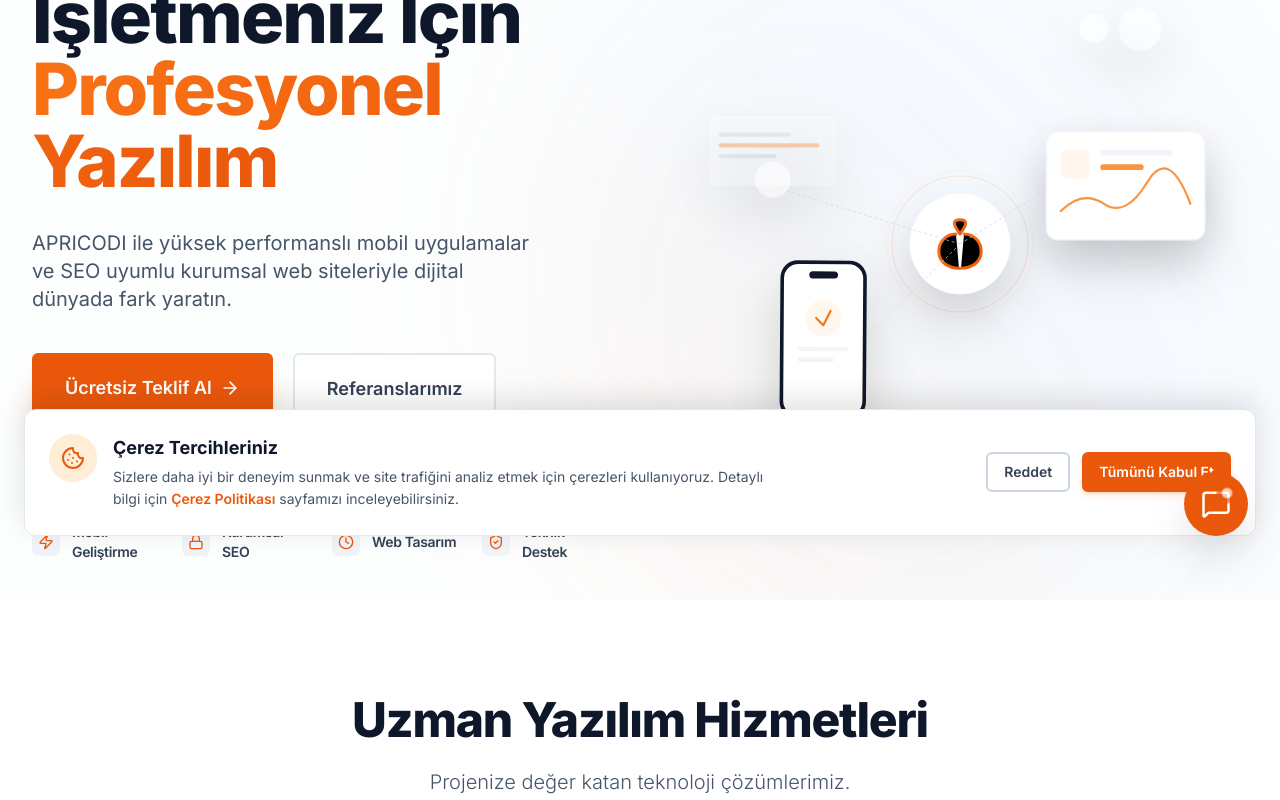
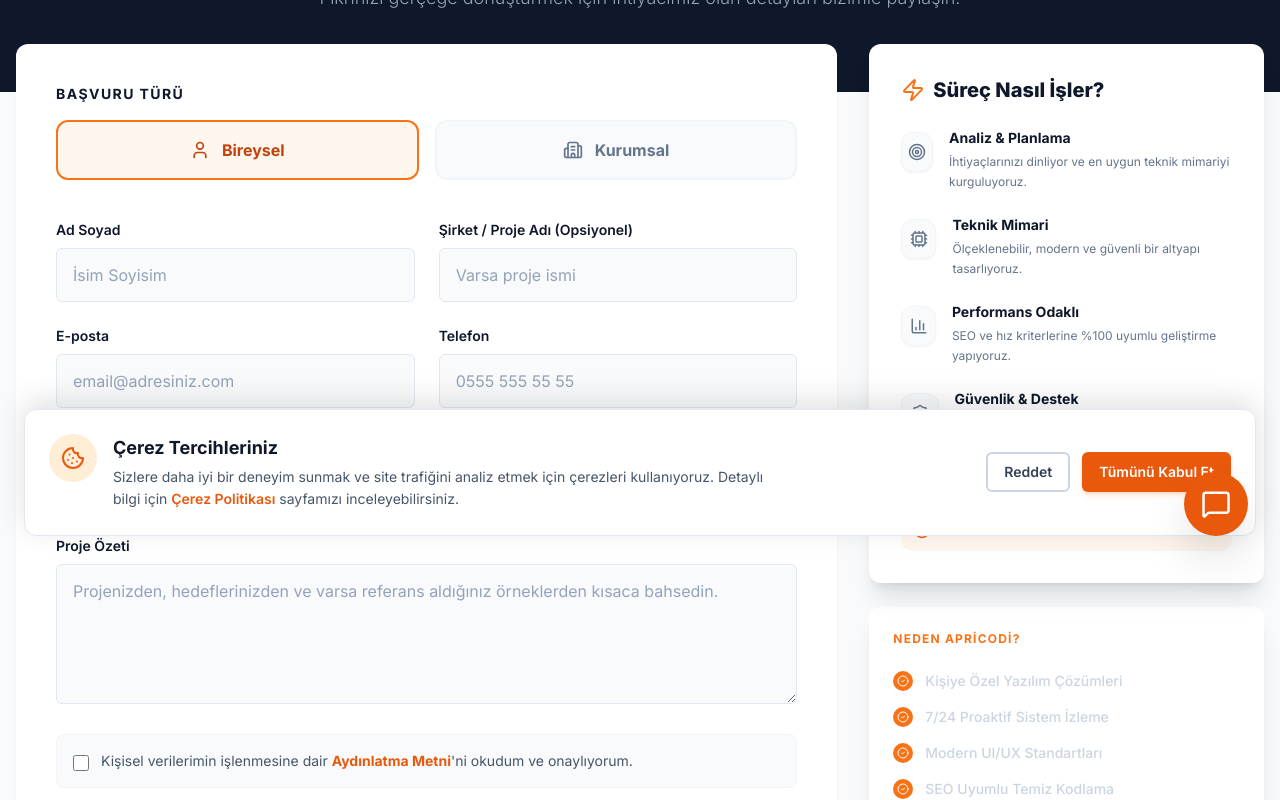
Before and after one commit to CanerKarul/Apricodi, a React (Vite) app: page /teklif-al in a window 1280 px wide. Shown: the part 240-1040 px from the top of the page. Built offline with nearby package versions, Linux system fonts and the light colour scheme.

Commit message:
feat(GetQuote): Enhance quote form and SEO
Adds customer type selection, updates default budget, and includes SEO component. Also imports necessary icons.

```diff
--- a/App.tsx
+++ b/App.tsx
@@ -1,5 +1,6 @@
+
 import React, { useEffect } from 'react';
-import { HashRouter as Router, Routes, Route, useLocation } from 'react-router-dom';
+import { BrowserRouter as Router, Routes, Route, useLocation } from 'react-router-dom';
 import { Layout } from './components/Layout';
 import { Home } from './pages/Home';
 import { Services } from './pages/Services';
@@ -24,14 +25,6 @@ const ScrollToTop = () => {
   return null;
 };
 
-// Placeholder for missing pages
-const PlaceholderPage: React.FC<{ title: string }> = ({ title }) => (
-  <div className="min-h-[60vh] flex flex-col items-center justify-center p-4 text-center">
-    <h1 className="text-4xl font-bold text-slate-900 mb-4">{title}</h1>
-    <p className="text-slate-600">Bu sayfa yapım aşamasındadır.</p>
-  </div>
-);
-
 const App: React.FC = () => {
   return (
     <Router>
@@ -52,8 +45,8 @@ const App: React.FC = () => {
           <Route path="/gonulluluk" element={<Volunteering />} />
           <Route path="/cms" element={<CMS />} />
 
-          {/* Placeholders */}
-          <Route path="/kariyer" element={<Careers />} /> {/* Redirect duplicate to same comp */}
+          {/* Aliases */}
+          <Route path="/kariyer" element={<Careers />} />
         </Routes>
       </Layout>
     </Router>
--- a/pages/GetQuote.tsx
+++ b/pages/GetQuote.tsx
@@ -1,9 +1,9 @@
 
 import React, { useState } from 'react';
-import { Card, Input, TextArea, Button, SectionHeader } from '../components/ui';
-// Added missing Cpu icon import to fix line 185 error
-import { CheckCircle2, Star, AlertCircle, Zap, ShieldCheck, Clock, BarChart3, MessageSquare, Target, Cpu } from 'lucide-react';
+import { Card, Input, TextArea, Button } from '../components/ui';
+import { CheckCircle2, AlertCircle, Zap, ShieldCheck, Clock, BarChart3, Target, Cpu, User, Building2 } from 'lucide-react';
 import { submitForm } from '../lib/submitToSheets';
+import { SEO } from '../components/SEO';
 
 export const GetQuote: React.FC = () => {
   const [loading, setLoading] = useState(false);
@@ -12,11 +12,12 @@ export const GetQuote: React.FC = () => {
 
   const [formData, setFormData] = useState({
     name: '',
+    customerType: 'Bireysel' as 'Bireysel' | 'Kurumsal',
     company: '',
     email: '',
     phone: '',
     serviceType: 'Web Geliştirme',
-    budget: '₺50.000 - ₺100.000',
+    budget: '₺15.000 - ₺30.000',
     message: '',
     kvkkConsent: false,
     companyWebsite: '' // Honeypot
@@ -31,11 +32,14 @@ export const GetQuote: React.FC = () => {
     setFormData(prev => ({ ...prev, [e.target.id]: e.target.checked }));
   };
 
+  const setCustomerType = (type: 'Bireysel' | 'Kurumsal') => {
+    setFormData(prev => ({ ...prev, customerType: type }));
+  };
+
   const handleSubmit = async (e: React.FormEvent) => {
     e.preventDefault();
     setErrorMsg(null);
 
-    // Spam Check
     if (formData.companyWebsite) {
       setSubmitted(true);
       return;
@@ -50,7 +54,8 @@ export const GetQuote: React.FC = () => {
 
     const payload = {
       name: formData.name,
-      company: formData.company,
+      customerType: formData.customerType,
+      company: formData.customerType === 'Kurumsal' ? formData.company : '-',
       email: formData.email,
       phone: formData.phone,
       serviceType: formData.serviceType,
@@ -59,7 +64,6 @@ export const GetQuote: React.FC = () => {
       kvkkConsent: formData.kvkkConsent
     };
 
-    // Generic form submission
     const result = await submitForm("quote", payload);
 
     setLoading(false);
@@ -73,90 +77,134 @@ export const GetQuote: React.FC = () => {
 
   return (
     <div className="bg-slate-50 min-h-screen">
-      <div className="bg-slate-900 text-white py-16">
+      <SEO
+        title="Teklif Al | Projenizi Başlatın"
+        description="Bireysel veya Kurumsal projeleriniz için APRICODI'den hızlıca fiyat teklifi alın. Yazılım, tasarım ve dijital dönüşüm çözümleri."
+      />
+
+      <div className="bg-slate-900 text-white py-20">
         <div className="max-w-7xl mx-auto px-4 text-center">
-           <h1 className="text-3xl md:text-5xl font-bold mb-4">Projenizi Başlatalım</h1>
-           <p className="text-slate-400 text-lg max-w-2xl mx-auto">Hayalinizdeki dijital ürünü gerçeğe dönüştürmek için ilk adımı atın.</p>
+           <h1 className="text-3xl md:text-5xl font-extrabold mb-4 tracking-tight">Projenizi Başlatalım</h1>
+           <p className="text-slate-400 text-lg max-w-2xl mx-auto font-light">
+             Fikrinizi gerçeğe dönüştürmek için ihtiyacımız olan detayları bizimle paylaşın.
+           </p>
         </div>
       </div>
 
-      <div className="max-w-7xl mx-auto px-4 -mt-10 pb-20">
+      <div className="max-w-7xl mx-auto px-4 -mt-12 pb-24">
         <div className="grid grid-cols-1 lg:grid-cols-3 gap-8">
 
-          {/* Form Side */}
           <div className="lg:col-span-2">
-            <Card className="p-8 shadow-xl">
+            <Card className="p-8 md:p-10 shadow-2xl bg-white border-none">
               {submitted ? (
                 <div className="text-center py-16">
                    <div className="w-20 h-20 bg-green-100 rounded-full flex items-center justify-center mx-auto mb-6 text-green-600">
                      <CheckCircle2 size={40} />
                    </div>
-                   <h2 className="text-2xl font-bold text-slate-900 mb-4">Teklif Talebiniz Alındı!</h2>
-                   <p className="text-slate-600 mb-6">
-                     Proje detaylarınızı inceleyip en kısa sürede (genellikle 24 saat içinde) size dönüş yapacağız.
+                   <h2 className="text-3xl font-bold text-slate-900 mb-4">Talebiniz Alındı!</h2>
+                   <p className="text-slate-600 mb-8 max-w-md mx-auto">
+                     Detayları inceleyip en kısa sürede (genellikle 24 saat içinde) sizinle iletişime geçeceğiz.
                    </p>
-                   <Button onClick={() => setSubmitted(false)} variant="outline">Yeni Teklif İste</Button>
+                   <Button onClick={() => setSubmitted(false)} variant="outline">Yeni Bir Teklif Talebi</Button>
                 </div>
               ) : (
                 <>
-                  <h2 className="text-2xl font-bold text-slate-900 mb-6">Proje Detayları</h2>
+                  {/* Customer Type Toggle */}
+                  <div className="mb-10">
+                    <label className="block text-sm font-bold text-slate-900 mb-4 uppercase tracking-widest">Başvuru Türü</label>
+                    <div className="grid grid-cols-2 gap-4">
+                      <button
+                        type="button"
+                        onClick={() => setCustomerType('Bireysel')}
+                        className={`flex items-center justify-center gap-3 p-4 rounded-xl border-2 transition-all ${
+                          formData.customerType === 'Bireysel'
+                          ? 'border-brand-500 bg-brand-50 text-brand-700'
+                          : 'border-slate-100 bg-slate-50 text-slate-500 hover:border-slate-200'
+                        }`}
+                      >
+                        <User size={20} />
+                        <span className="font-bold">Bireysel</span>
+                      </button>
+                      <button
+                        type="button"
+                        onClick={() => setCustomerType('Kurumsal')}
+                        className={`flex items-center justify-center gap-3 p-4 rounded-xl border-2 transition-all ${
+                          formData.customerType === 'Kurumsal'
+                          ? 'border-brand-500 bg-brand-50 text-brand-700'
+                          : 'border-slate-100 bg-slate-50 text-slate-500 hover:border-slate-200'
+                        }`}
+                      >
+                        <Building2 size={20} />
+                        <span className="font-bold">Kurumsal</span>
+                      </button>
+                    </div>
+                  </div>
+
                   {errorMsg && (
-                    <div className="bg-red-50 text-red-600 p-3 rounded mb-6 text-sm flex items-center gap-2">
-                      <AlertCircle size={16} /> {errorMsg}
+                    <div className="bg-red-50 text-red-600 p-4 rounded-lg mb-8 text-sm flex items-center gap-2 border border-red-100">
+                      <AlertCircle size={18} /> {errorMsg}
                     </div>
                   )}
+
                   <form onSubmit={handleSubmit} className="space-y-6">
                     <div className="grid grid-cols-1 md:grid-cols-2 gap-6">
                       <Input name="name" label="Ad Soyad" placeholder="İsim Soyisim" value={formData.name} onChange={handleChange} required />
-                      <Input name="company" label="Şirket" placeholder="Şirket Adı" value={formData.company} onChange={handleChange} />
+                      {formData.customerType === 'Kurumsal' && (
+                        <Input name="company" label="Şirket Adı" placeholder="Firma Ünvanı" value={formData.company} onChange={handleChange} required />
+                      )}
+                      {formData.customerType === 'Bireysel' && (
+                        <Input name="company" label="Şirket / Proje Adı (Opsiyonel)" placeholder="Varsa proje ismi" value={formData.company} onChange={handleChange} />
+                      )}
                     </div>
+
                     <div className="grid grid-cols-1 md:grid-cols-2 gap-6">
                       <Input name="email" label="E-posta" type="email" placeholder="email@adresiniz.com" value={formData.email} onChange={handleChange} required />
-                      <Input name="phone" label="Telefon" placeholder="0555..." value={formData.phone} onChange={handleChange} required />
+                      <Input name="phone" label="Telefon" placeholder="0555 555 55 55" value={formData.phone} onChange={handleChange} required />
                     </div>
 
                     <div className="grid grid-cols-1 md:grid-cols-2 gap-6">
                       <div>
-                        <label className="block text-sm font-medium text-slate-700 mb-1.5">Hizmet Türü</label>
-                        <select name="serviceType" value={formData.serviceType} onChange={handleChange} className="w-full px-4 py-3 rounded-lg border border-slate-200 outline-none bg-white">
+                        <label className="block text-sm font-bold text-slate-900 mb-2">Hizmet Türü</label>
+                        <select name="serviceType" value={formData.serviceType} onChange={handleChange} className="w-full px-4 py-3.5 rounded-lg border border-slate-200 outline-none bg-slate-50 focus:border-brand-500 focus:ring-1 focus:ring-brand-500 transition-all">
                           <option>Web Geliştirme</option>
                           <option>Mobil Uygulama</option>
-                          <option>E-ticaret</option>
-                          <option>MVP</option>
+                          <option>E-ticaret Sistemi</option>
+                          <option>MVP / Startup Çözümü</option>
+                          <option>UI/UX Tasarım Revizyonu</option>
                           <option>Diğer</option>
                         </select>
                       </div>
                       <div>
-                        <label className="block text-sm font-medium text-slate-700 mb-1.5">Bütçe Aralığı</label>
-                        <select name="budget" value={formData.budget} onChange={handleChange} className="w-full px-4 py-3 rounded-lg border border-slate-200 outline-none bg-white">
+                        <label className="block text-sm font-bold text-slate-900 mb-2">Bütçe Aralığı</label>
+                        <select name="budget" value={formData.budget} onChange={handleChange} className="w-full px-4 py-3.5 rounded-lg border border-slate-200 outline-none bg-slate-50 focus:border-brand-500 focus:ring-1 focus:ring-brand-500 transition-all">
+                          <option>₺15.000 - ₺30.000</option>
+                          <option>₺30.000 - ₺50.000</option>
                           <option>₺50.000 - ₺100.000</option>
                           <option>₺100.000 - ₺250.000</option>
                           <option>₺250.000+</option>
-                          <option>Belirsiz</option>
                         </select>
                       </div>
                     </div>
 
-                    {/* Honeypot */}
                     <input type="text" name="companyWebsite" value={formData.companyWebsite} onChange={handleChange} className="hidden" tabIndex={-1} autoComplete="off" />
 
-                    <TextArea name="message" label="Proje Özeti" placeholder="Projenizden, hedeflerinizden ve varsa örneklerden bahsedin." value={formData.message} onChange={handleChange} required />
+                    <TextArea name="message" label="Proje Özeti" placeholder="Projenizden, hedeflerinizden ve varsa referans aldığınız örneklerden kısaca bahsedin." value={formData.message} onChange={handleChange} required />
 
-                    <div className="flex items-center gap-2 mb-4">
+                    <div className="flex items-start gap-3 p-4 bg-slate-50 rounded-lg border border-slate-100">
                       <input
                         type="checkbox"
                         id="kvkkConsent"
                         checked={formData.kvkkConsent}
                         onChange={handleCheckboxChange}
-                        className="rounded text-brand-500 focus:ring-brand-500"
+                        className="mt-1 w-4 h-4 rounded text-brand-600 focus:ring-brand-500"
                         required
                       />
-                      <label htmlFor="kvkkConsent" className="text-sm text-slate-600">
-                        KVKK metnini okudum, onaylıyorum.
+                      <label htmlFor="kvkkConsent" className="text-sm text-slate-600 leading-snug">
+                        Kişisel verilerimin işlenmesine dair <a href="/kvkk" target="_blank" className="text-brand-600 font-bold hover:underline">Aydınlatma Metni</a>'ni okudum ve onaylıyorum.
                       </label>
                     </div>
 
-                    <Button fullWidth size="lg" disabled={loading}>
+                    <Button fullWidth size="lg" disabled={loading} className="py-5 text-lg shadow-xl shadow-brand-500/20">
                       {loading ? 'Gönderiliyor...' : 'Teklif İste'}
                     </Button>
                   </form>
@@ -165,42 +213,25 @@ export const GetQuote: React.FC = () => {
             </Card>
           </div>
 
-          {/* Benefits Side - Enhanced & Redesigned */}
           <div className="lg:col-span-1 space-y-6">
-             <Card className="p-8 bg-white border-slate-200 shadow-lg relative overflow-hidden group">
-               <div className="absolute top-0 right-0 w-24 h-24 bg-brand-50 rounded-bl-full -z-10 transition-transform group-hover:scale-110"></div>
+             <Card className="p-8 bg-white border-none shadow-xl relative overflow-hidden group">
+               <div className="absolute top-0 right-0 w-24 h-24 bg-brand-50 rounded-bl-full -z-10"></div>
 
                <h3 className="font-extrabold text-xl text-slate-900 mb-6 flex items-center gap-2">
                  <Zap size={24} className="text-brand-500" />
-                 Neler Kazanacaksınız?
+                 Süreç Nasıl İşler?
                </h3>
 
                <div className="space-y-6">
                  {[
-                   {
-                     icon: Target,
-                     title: "İhtiyaç Analizi",
-                     desc: "İş modelinizi inceleyerek size en uygun teknoloji setini belirliyoruz."
-                   },
-                   {
-                     icon: Cpu,
-                     title: "Teknik Mimari",
-                     desc: "Gelecekte ölçeklenebilir, modern ve sürdürülebilir bir altyapı tasarımı."
-                   },
-                   {
-                     icon: BarChart3,
-                     title: "Zaman & Maliyet",
-                     desc: "Net teslim tarihleri ve bütçe planlamasıyla sürprizlere yer vermiyoruz."
-                   },
-                   {
-                     icon: ShieldCheck,
-                     title: "Güvenlik Standartları",
-                     desc: "Veri güvenliği ve KVKK uyumluluğu her projemizin temelindedir."
-                   }
+                   { icon: Target, title: "Analiz & Planlama", desc: "İhtiyaçlarınızı dinliyor ve en uygun teknik mimariyi kurguluyoruz." },
+                   { icon: Cpu, title: "Teknik Mimari", desc: "Ölçeklenebilir, modern ve güvenli bir altyapı tasarlıyoruz." },
+                   { icon: BarChart3, title: "Performans Odaklı", desc: "SEO ve hız kriterlerine %100 uyumlu geliştirme yapıyoruz." },
+                   { icon: ShieldCheck, title: "Güvenlik & Destek", desc: "Proje yayına alındıktan sonra da SLA ile yanınızdayız." }
                  ].map((item, idx) => (
-                   <div key={idx} className="flex gap-4 items-start group/item">
-                     <div className="mt-1 w-10 h-10 rounded-xl bg-slate-50 flex items-center justify-center text-slate-500 group-hover/item:bg-brand-500 group-hover/item:text-white transition-all shadow-sm">
-                       <item.icon size={20} />
+                   <div key={idx} className="flex gap-4 items-start">
+                     <div className="mt-1 w-10 h-10 rounded-xl bg-slate-50 flex items-center justify-center text-slate-500 shadow-sm border border-slate-100">
+                       <item.icon size={18} />
                      </div>
                      <div>
                        <h4 className="font-bold text-slate-900 text-sm mb-1">{item.title}</h4>
@@ -213,43 +244,29 @@ export const GetQuote: React.FC = () => {
                <div className="mt-8 pt-6 border-t border-slate-100">
                   <div className="flex items-center gap-3 p-3 bg-brand-50 rounded-xl">
                     <Clock size={18} className="text-brand-600 shrink-0" />
-                    <p className="text-[11px] font-semibold text-brand-800 leading-tight">
+                    <p className="text-[11px] font-bold text-brand-800 leading-tight">
                       Ortalama teklif hazırlama süremiz 24 saattir.
                     </p>
                   </div>
                </div>
              </Card>
 
-             {/* Expertise Badges Card - Updated for readability */}
-             <Card className="p-6 bg-white border-slate-200 shadow-lg">
-                <h4 className="text-brand-600 text-xs font-bold uppercase tracking-widest mb-6">Bizimle Çalışmanın Avantajları</h4>
-                <div className="space-y-5">
+             <Card className="p-6 bg-slate-900 border-none shadow-xl text-white">
+                <h4 className="text-brand-500 text-xs font-bold uppercase tracking-widest mb-6">Neden Apricodi?</h4>
+                <div className="space-y-4">
                   {[
-                    "Ömür Boyu Kod Desteği",
-                    "7/24 Teknik İzleme",
-                    "SEO ve Performans Garantisi",
-                    "Modern UI/UX Yaklaşımı"
+                    "Kişiye Özel Yazılım Çözümleri",
+                    "7/24 Proaktif Sistem İzleme",
+                    "Modern UI/UX Standartları",
+                    "SEO Uyumlu Temiz Kodlama"
                   ].map((text, i) => (
-                    <div key={i} className="flex items-center gap-4">
-                      <div className="w-6 h-6 rounded-full bg-brand-500 flex items-center justify-center text-white shrink-0 shadow-sm">
-                        <CheckCircle2 size={16} />
+                    <div key={i} className="flex items-center gap-3">
+                      <div className="w-5 h-5 rounded-full bg-brand-500 flex items-center justify-center text-white shrink-0">
+                        <CheckCircle2 size={12} />
                       </div>
-                      <span className="text-sm font-bold text-slate-700 leading-none">{text}</span>
+                      <span className="text-sm font-medium text-slate-300">{text}</span>
                     </div>
                   ))}
-                </div>
-
-                <div className="mt-8 pt-6 border-t border-slate-100 flex items-center gap-4">
-                  <div className="flex -space-x-2">
-                    {[1, 2, 3].map(i => (
-                      <div key={i} className="w-8 h-8 rounded-full border-2 border-white bg-slate-200 overflow-hidden shadow-sm">
-                        <img src={`https://ui-avatars.com/api/?name=User+${i}&background=random&color=fff`} alt="user" />
-                      </div>
-                    ))}
-                  </div>
-                  <p className="text-[10px] text-slate-500 font-medium leading-tight">
-                    <strong className="text-slate-900">50+</strong> mutlu işletmeye teknoloji partnerliği yaptık.
-                  </p>
                 </div>
              </Card>
           </div>
```
Also changed, not shown: vercel.json (added).
